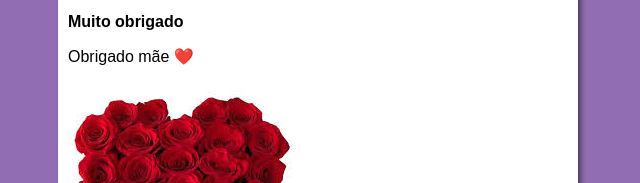
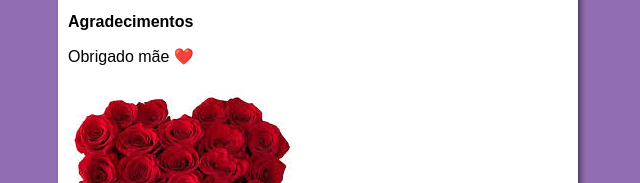
Before and after one commit to GuilhermeSversut/Teste, a plain HTML site: page index.html in a window 1280 px wide. Shown: the part 183-366 px from the top of the page, 322-962 px from the left. Drawn offline with Linux system fonts and the light colour scheme.

Commit message:
Update index.html

```diff
--- a/index.html
+++ b/index.html
@@ -20,7 +20,7 @@
             <p>Pode ser de 500 a 1000 reias.</p>
                 </article>
                 <article>
-                    <h2>Muito obrigado</h2>
+                    <h2>Agradecimentos</h2>
                     <p>Obrigado mãe ❤️</p>
                     <img src="transferir.jpg" alt="lang">
                 </article>
```
